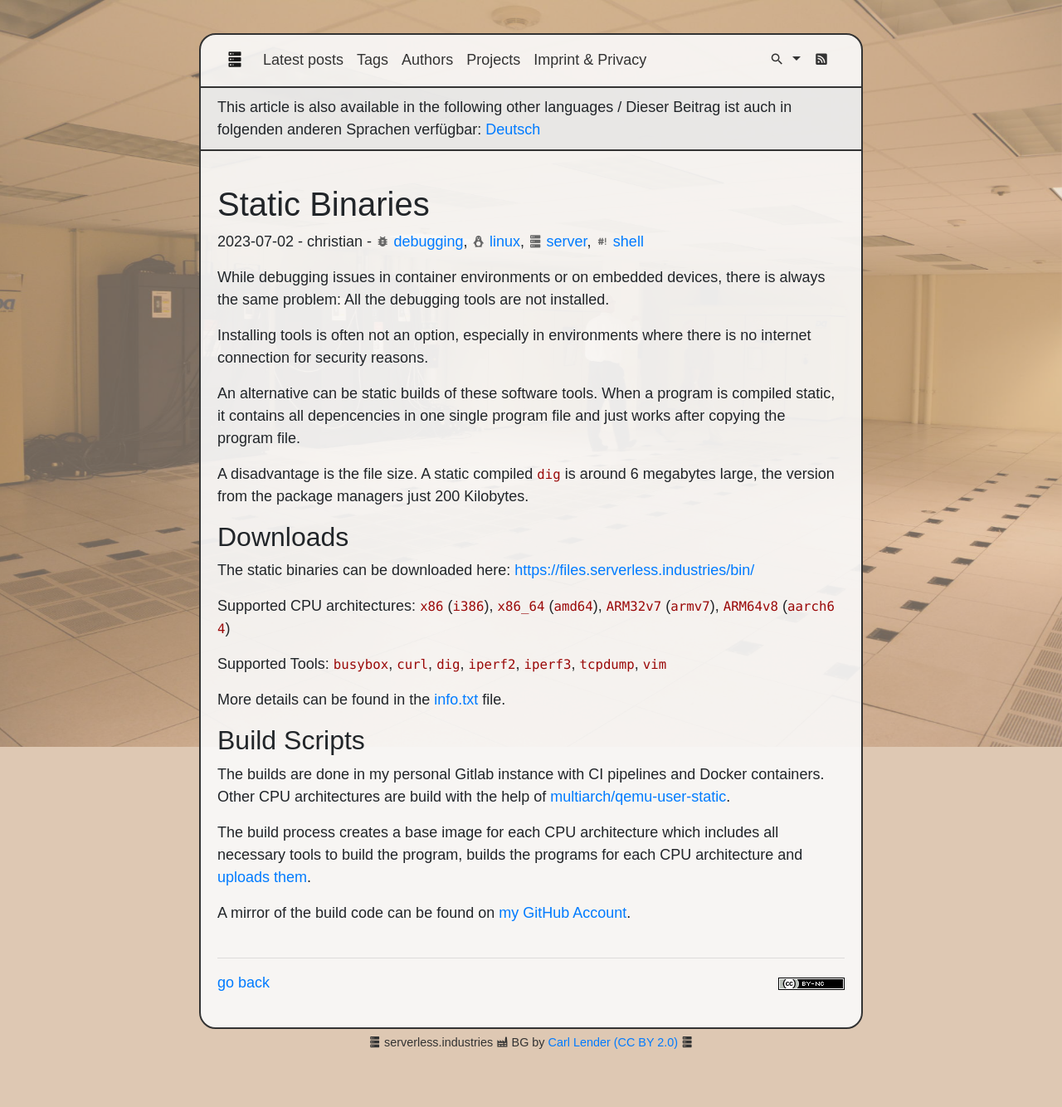
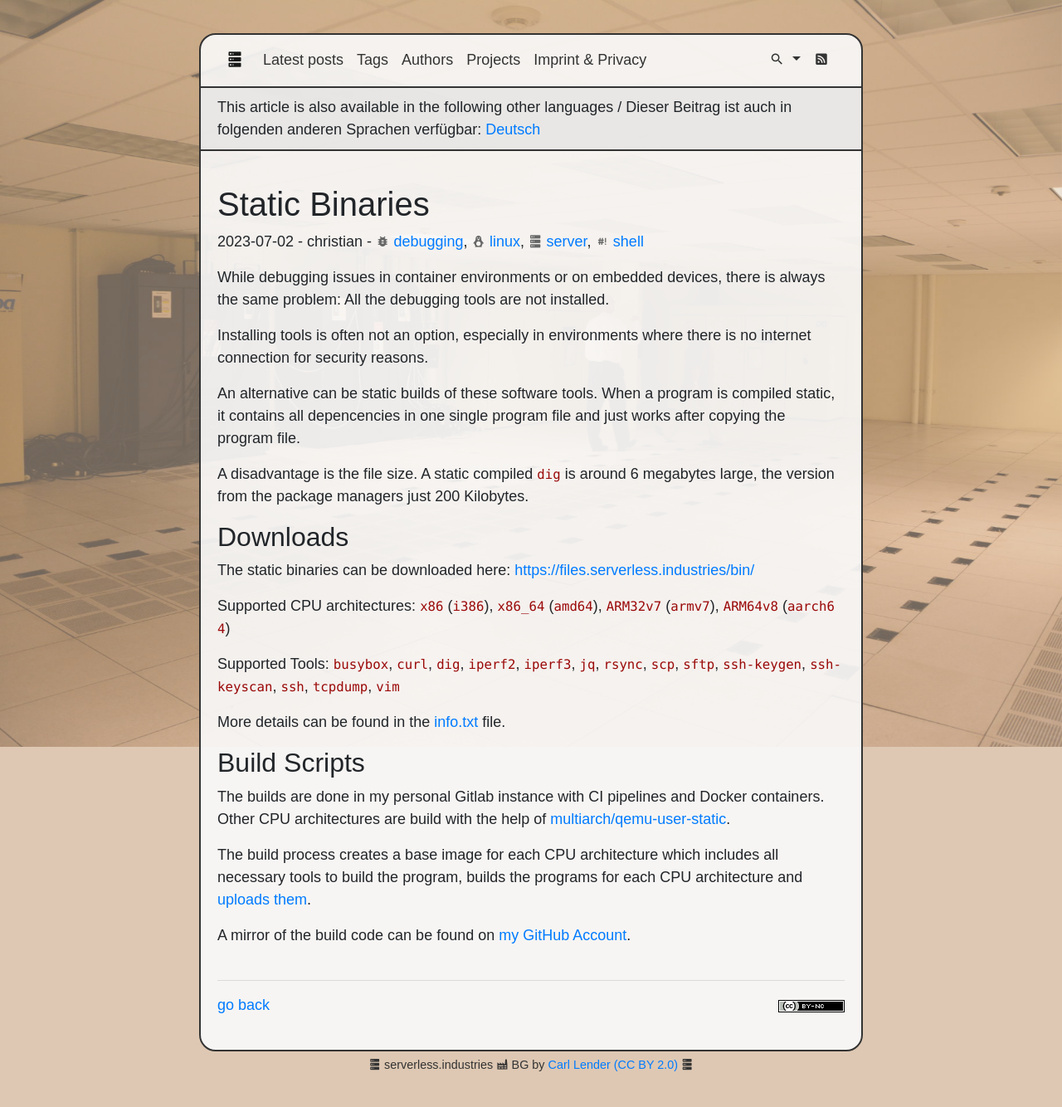
Before and after one commit to perryflynn/serverless.industries, a Jekyll site: the page built from src/_posts/2023/2023-07-02-static-binaries.en.md, in a window 1280 px wide. Shown: the whole page at 83% size. Built offline with Jekyll 4.4.1, drawn with Linux system fonts in a browser that asks for light colours; before the commit the page ends 1307 px from its top, so only the background shows below that.

Commit message:
add static binaries

```diff
--- a/src/_posts/2023/2023-07-02-static-binaries.en.md
+++ b/src/_posts/2023/2023-07-02-static-binaries.en.md
@@ -30,7 +30,8 @@ The static binaries can be downloaded here: [https://files.serverless.industries
 
 Supported CPU architectures: `x86` (`i386`), `x86_64` (`amd64`), `ARM32v7` (`armv7`), `ARM64v8` (`aarch64`)
 
-Supported Tools: `busybox`, `curl`, `dig`, `iperf2`, `iperf3`, `tcpdump`, `vim`
+Supported Tools: `busybox`, `curl`, `dig`, `iperf2`, `iperf3`, `jq`, `rsync`, `scp`, `sftp`,
+`ssh-keygen`, `ssh-keyscan`, `ssh`, `tcpdump`, `vim`
 
 More details can be found in the [info.txt][info] file.
 
```
Also changed, not shown: src/_posts/2023/2023-07-02-static-binaries.md (+4 -2 lines).
